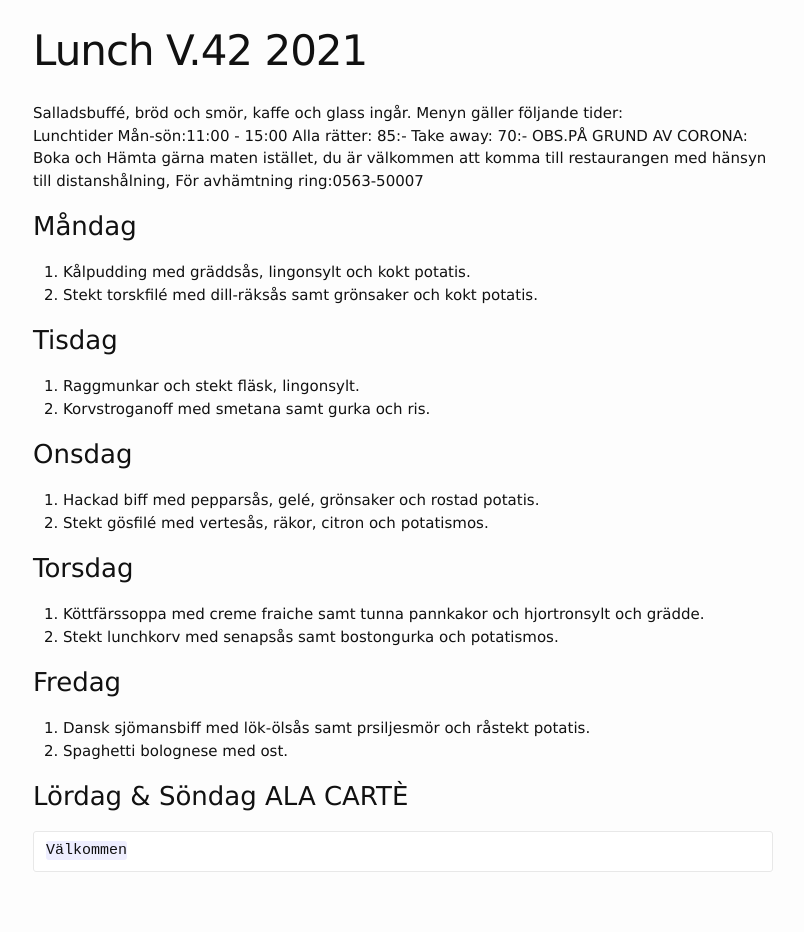
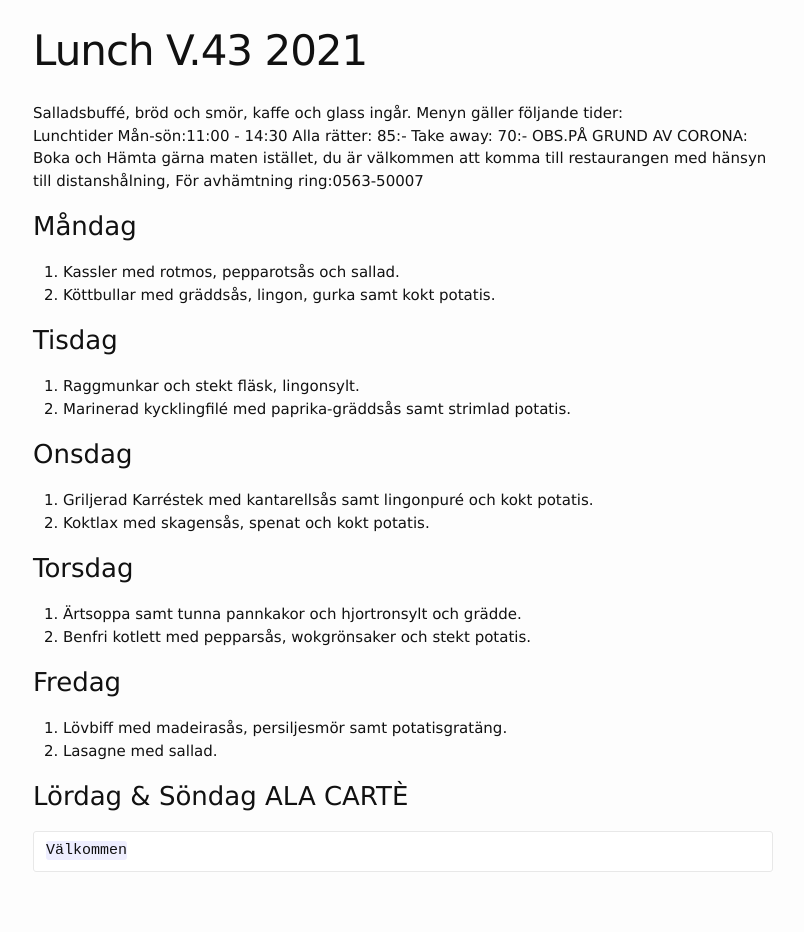
Before and after one commit to FarInn62/farinn62.github.io, a Jekyll site: the page built from lunch.md, in a window 1280 px wide. Shown: the whole page, without its empty margins (237-1041 px from the left). Built offline with Jekyll 4.4.1, drawn with Linux system fonts in a browser that asks for light colours.

Commit message:
Update lunch.md

```diff
--- a/lunch.md
+++ b/lunch.md
@@ -1,35 +1,35 @@
 ---
 layout: foodmenu
-title: Lunch V.42  2021
+title: Lunch V.43  2021
 permalink: /lunch/
 published: true
 ---
 Salladsbuffé, bröd och smör, kaffe och glass ingår.
 Menyn gäller följande tider:
-Lunchtider  Mån-sön:11:00 - 15:00
+Lunchtider  Mån-sön:11:00 - 14:30
 Alla rätter: 85:- Take away: 70:-
 OBS.PÅ GRUND AV CORONA: Boka och Hämta gärna maten istället, du är välkommen att komma till restaurangen med hänsyn till distanshålning, För avhämtning ring:0563-50007
 
 
 ### Måndag
-1. Kålpudding med gräddsås, lingonsylt och kokt potatis.
-2. Stekt torskfilé med dill-räksås samt grönsaker och kokt potatis.
+1. Kassler med rotmos, pepparotsås och sallad.
+2. Köttbullar med gräddsås, lingon, gurka samt kokt potatis.
 
 ### Tisdag
 1. Raggmunkar och stekt fläsk, lingonsylt.
-2. Korvstroganoff med smetana samt gurka och ris.
+2. Marinerad kycklingfilé med paprika-gräddsås samt strimlad potatis.
 
 ### Onsdag
-1. Hackad biff med pepparsås, gelé, grönsaker och rostad potatis.
-2. Stekt gösfilé med vertesås, räkor, citron och potatismos.
+1. Griljerad Karréstek med kantarellsås samt lingonpuré och kokt potatis.
+2. Koktlax med skagensås, spenat och kokt potatis.
 
 ### Torsdag
-1. Köttfärssoppa med creme fraiche samt tunna pannkakor och hjortronsylt och grädde.
-2. Stekt lunchkorv med senapsås samt bostongurka och potatismos.
+1. Ärtsoppa samt tunna pannkakor och hjortronsylt och grädde.
+2. Benfri kotlett med pepparsås, wokgrönsaker och stekt potatis.
 
 ### Fredag
-1. Dansk sjömansbiff med lök-ölsås samt prsiljesmör och råstekt potatis.
-2. Spaghetti bolognese med ost.
+1. Lövbiff med madeirasås, persiljesmör samt potatisgratäng.
+2. Lasagne med sallad.
 
 
 ### Lördag & Söndag ALA CARTÈ
```
